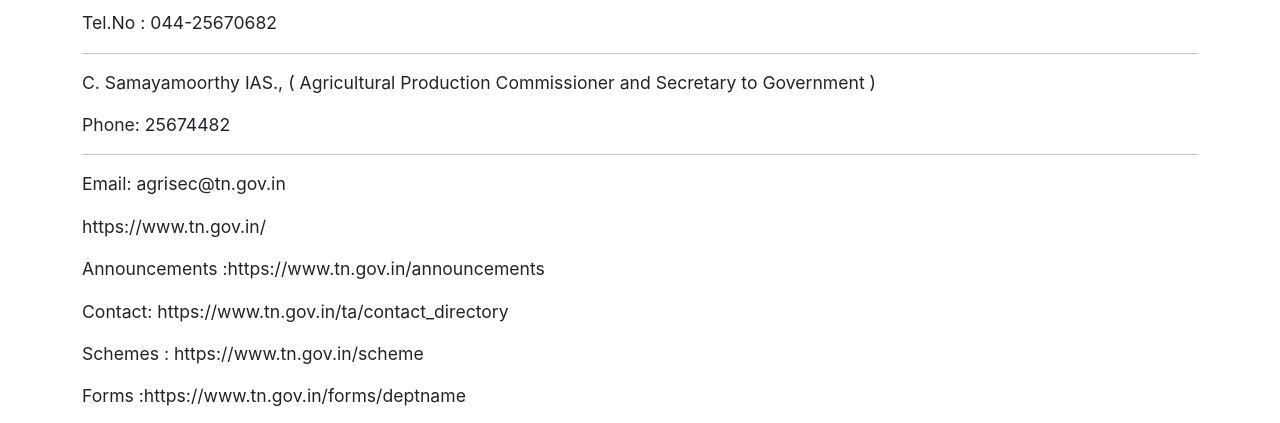
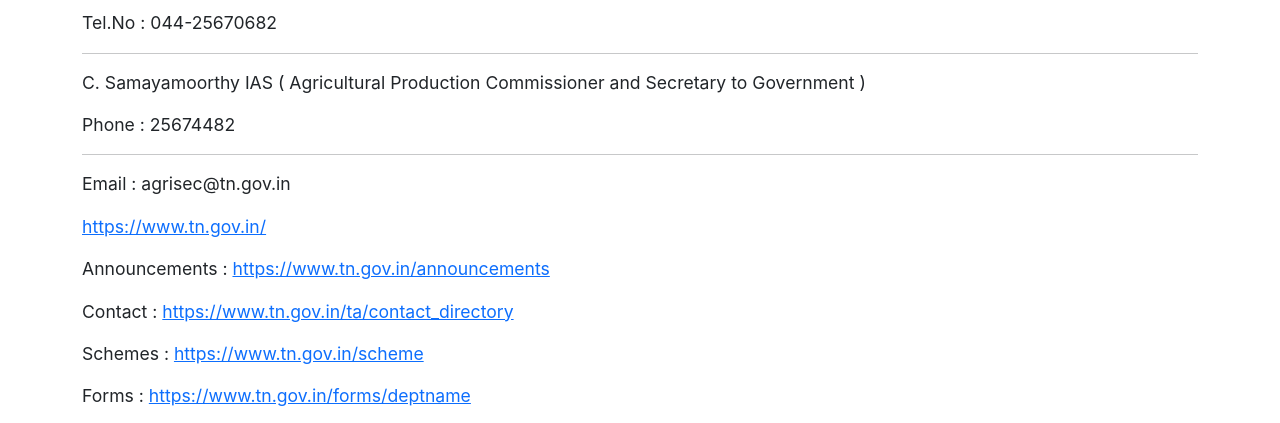
Before and after one commit to abhishekaich2000/plantsols, a React (Create React App) app: page /help in a window 1280 px wide. Shown: the part 665-1088 px from the top of the page. Built offline with nearby package versions, Linux system fonts and the light colour scheme; a web font is replaced by a local one.

Commit message:
link changes

```diff
--- a/src/components/help/Help.jsx
+++ b/src/components/help/Help.jsx
@@ -13,17 +13,16 @@ export default function Help() {
       <p>Email-Id  :  minister_agri@tn.gov.in</p>
       <p>Tel.No     :  044-25670682</p>
       <hr/>
-      <p>C. Samayamoorthy IAS., ( Agricultural Production Commissioner and Secretary to Government )
+      <p>C. Samayamoorthy IAS ( Agricultural Production Commissioner and Secretary to Government )
       </p>
-      <p>Phone: 25674482</p>
+      <p>Phone : 25674482</p>
       <hr />
-      <p>Email: agrisec@tn.gov.in</p>
-      <p> https://www.tn.gov.in/</p>
-      <p>Announcements  :https://www.tn.gov.in/announcements</p>
-      <p>Contact: https://www.tn.gov.in/ta/contact_directory
-      </p>
-      <p>Schemes : https://www.tn.gov.in/scheme</p>
-      <p>Forms :https://www.tn.gov.in/forms/deptname</p>
+      <p>Email : agrisec@tn.gov.in</p>
+      <p><a target="_blank" rel="noopener noreferrer" href="https://www.tn.gov.in/">https://www.tn.gov.in/</a></p>
+      <p>Announcements : <a target="_blank" rel="noopener noreferrer" href="https://www.tn.gov.in/announcements">https://www.tn.gov.in/announcements</a></p>
+      <p>Contact : <a target="_blank" rel="noopener noreferrer" href="https://www.tn.gov.in/ta/contact_directory">https://www.tn.gov.in/ta/contact_directory</a></p>
+      <p>Schemes : <a target="_blank" rel="noopener noreferrer" href="https://www.tn.gov.in/scheme">https://www.tn.gov.in/scheme</a></p>
+      <p>Forms : <a target="_blank" rel="noopener noreferrer" href="https://www.tn.gov.in/forms/deptname">https://www.tn.gov.in/forms/deptname</a></p>
     </div>
   )
 }
```
